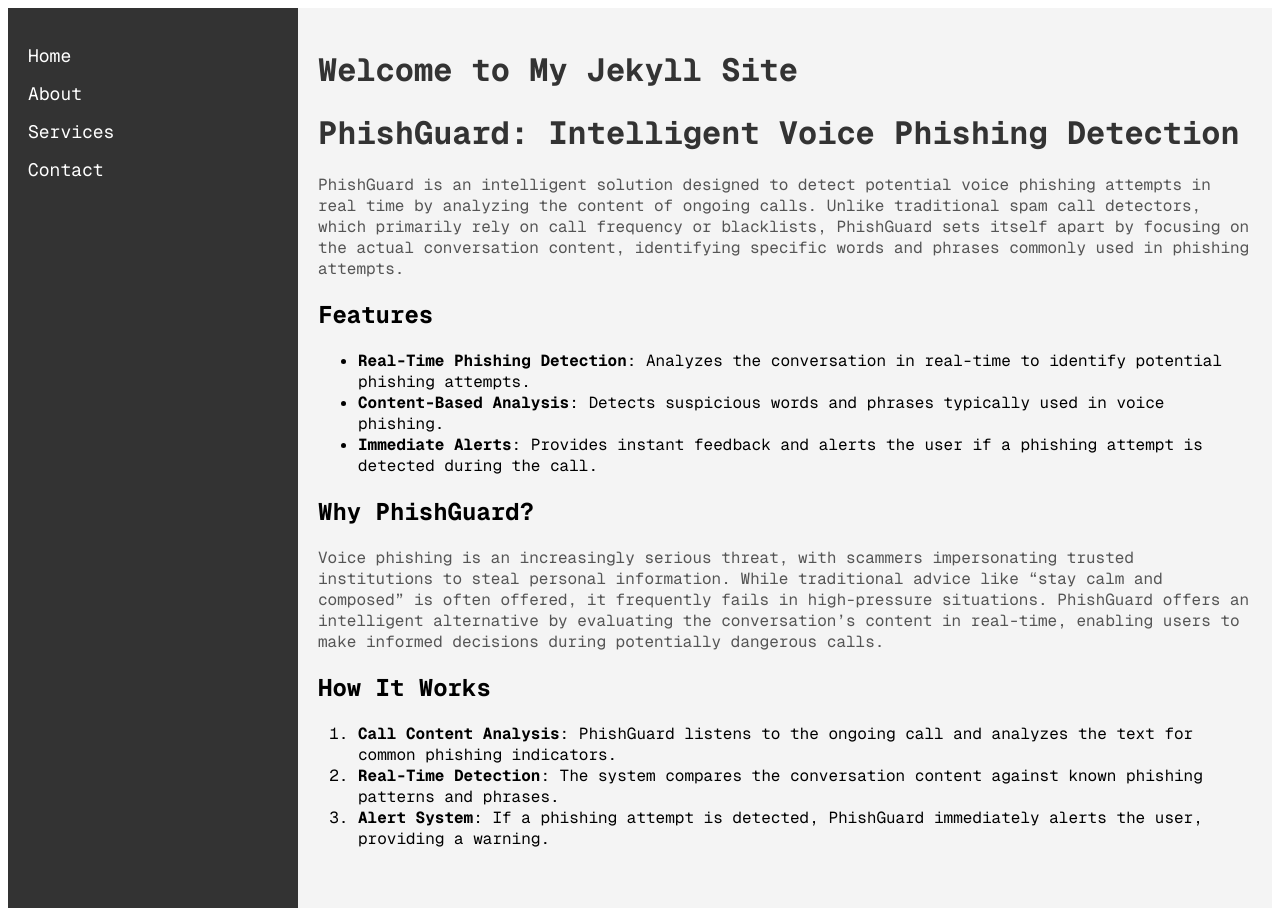
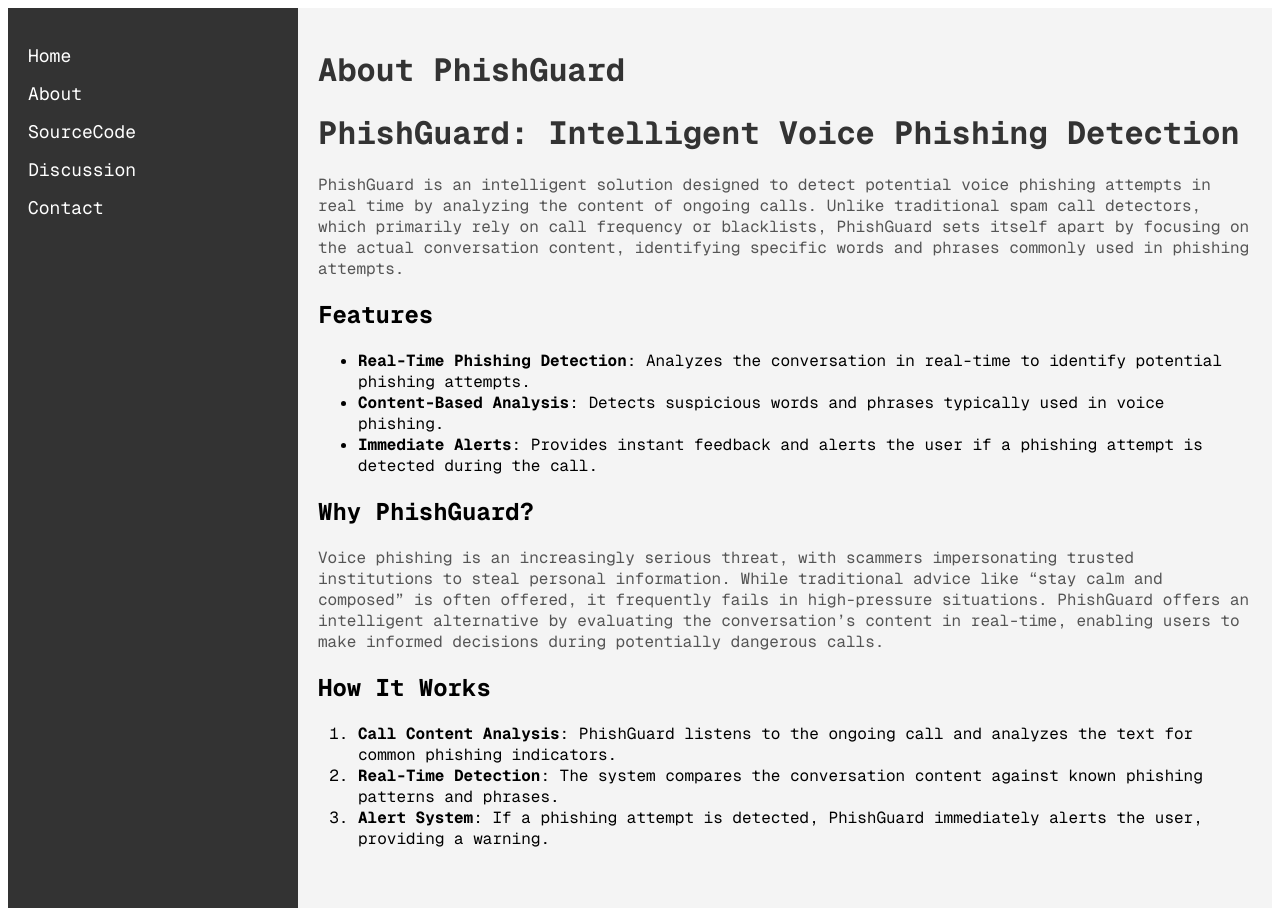
Before and after one commit to dnwldla/dnwldla.github.io, a Jekyll site: the page built from _pages/index.md, in a window 1280 px wide. Built offline with Jekyll 4.4.1, drawn with Linux system fonts in a browser that asks for light colours; our own code applies the rules of GitHub Pages for plain Markdown files.

```diff
--- a/_layouts/default.html
+++ b/_layouts/default.html
@@ -17,7 +17,8 @@
       <ul>
         <li><a href="#home">Home</a></li>
         <li><a href="#about">About</a></li>
-        <li><a href="#services">Services</a></li>
+        <li><a href="https://github.com/dnwldla/Phish-Guard">SourceCode</a></li>
+        <li><a href="https://github.com/dnwldla/Phish-Guard/discussions">Discussion</a></li>
         <li><a href="/contact.html">Contact</a></li>
       </ul>
     </nav>
--- a/_pages/index.md
+++ b/_pages/index.md
@@ -1,6 +1,6 @@
 ---
 layout: default
-title: Welcome to My Jekyll Site
+title: About PhishGuard
 permalink: /
 ---
 
```
